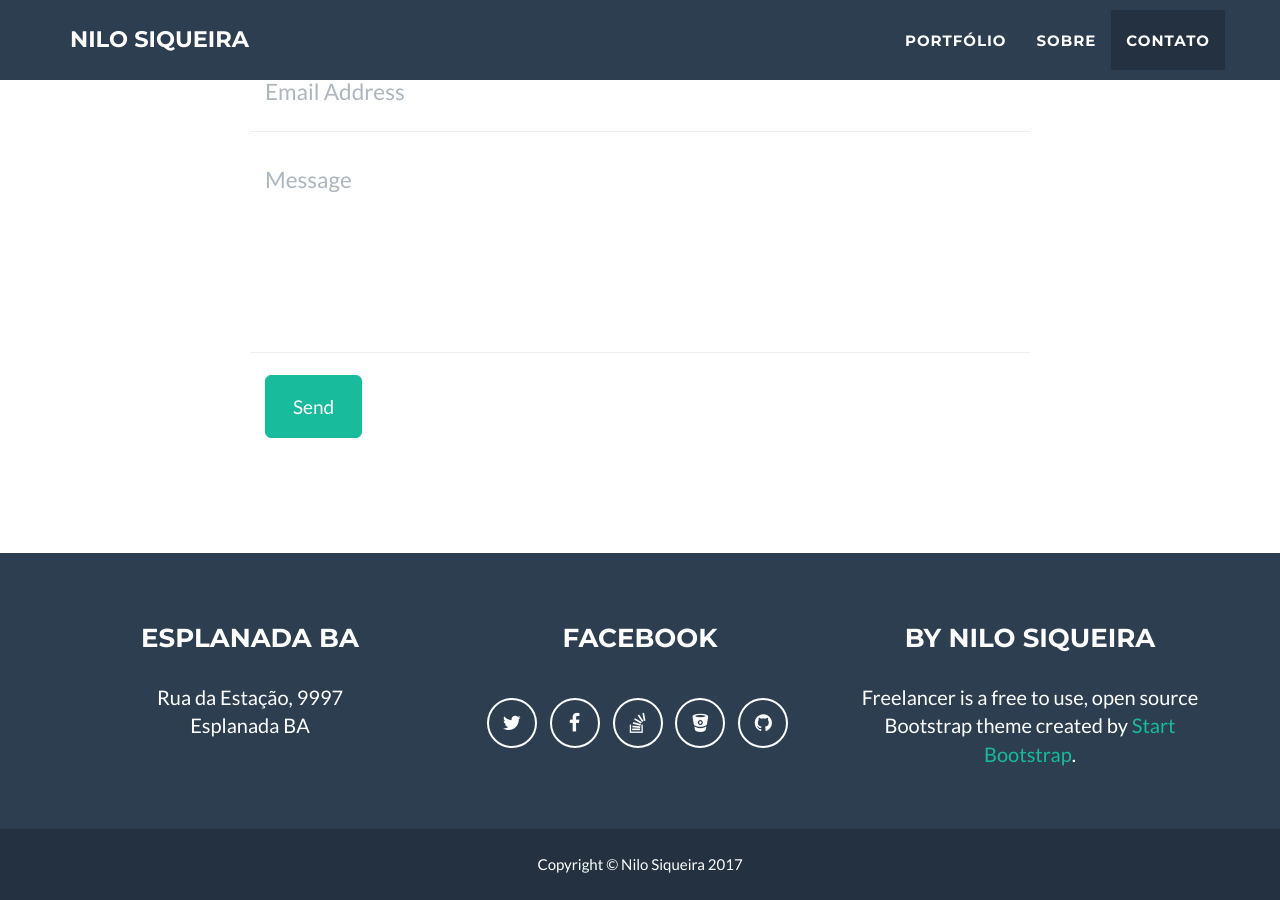
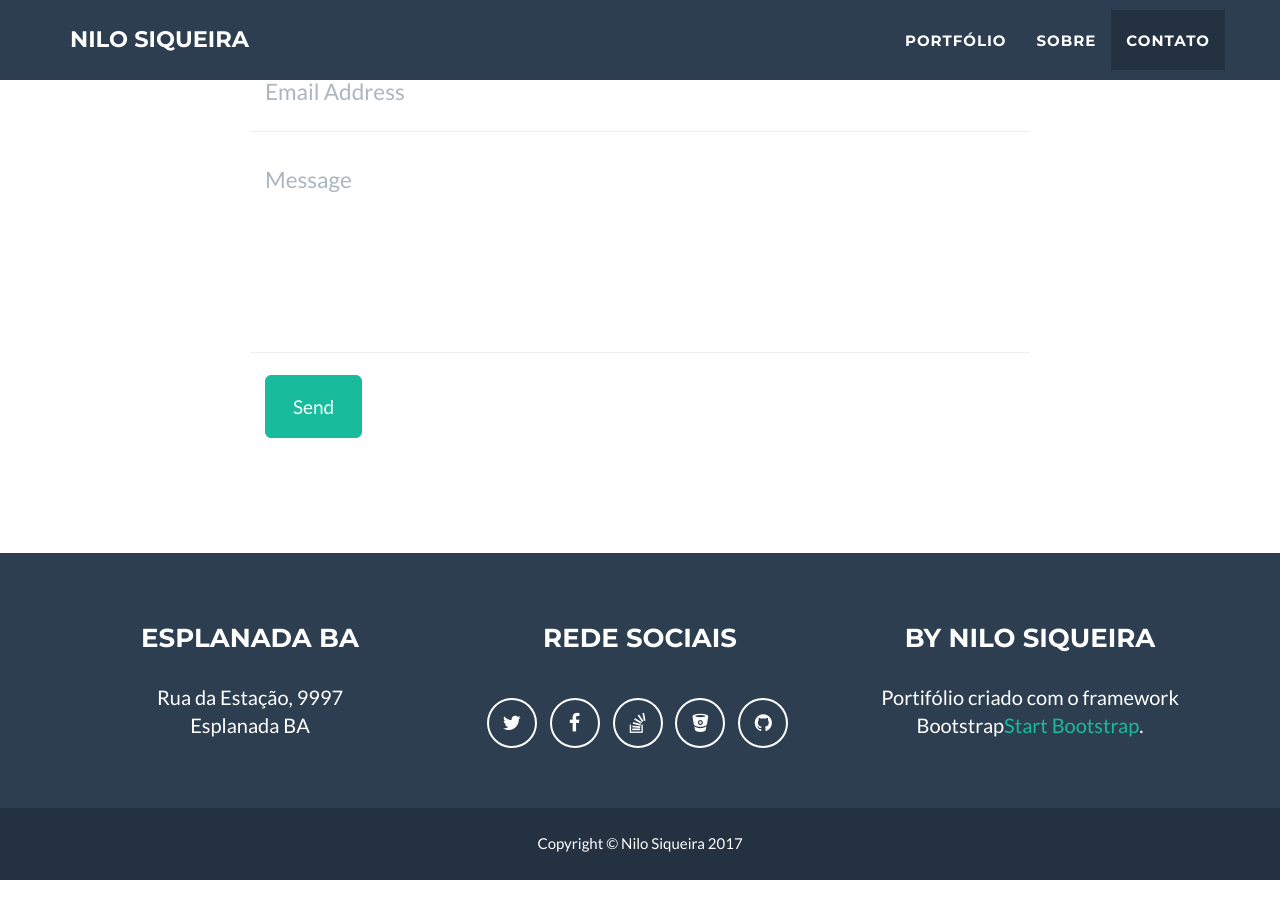
Before and after one commit to nilosiqueira/nilosiqueira.github.io, a Jekyll site: the page built from index.md, in a window 1280 px wide and 900 px high, scrolled down 2660 px. Built offline with Jekyll 4.4.1, drawn with Linux system fonts in a browser that asks for light colours.

Commit message:
Update _config.yml

```diff
--- a/_config.yml
+++ b/_config.yml
@@ -34,13 +34,13 @@
 footer:
   copyright: Nilo Siqueira
   location: Esplanada BA
-  social: Facebook
+  social: Rede Sociais
   credits: By Nilo Siqueira
 
 # Social networks usernames (many more available: google-plus, flickr, dribbble, pinterest, instagram, tumblr, linkedin, etc.)
 social:
   - title: twitter
-    url: http://twitter.com/jekyllrb
+    url: https://twitter.com/nilosiqueira
   - title: facebook
     url: https://www.facebook.com/nilosiqueiratj
   - title: stack-overflow
@@ -48,7 +48,7 @@
   - title: bitbucket
     url: http://bitbucket.org/jekyll
   - title: github
-    url: http://github.com/jekyll
+    url: https://github.com/nilosiqueira
 
 # Postal address (add as many lines as necessary)
 address:
@@ -56,7 +56,7 @@
   - line: Esplanada BA
 
 # Credits content
-credits: 'Freelancer is a free to use, open source Bootstrap theme created by <a href="http://startbootstrap.com">Start Bootstrap</a>.'
+credits: ' Portifólio criado com o framework Bootstrap<a href="http://startbootstrap.com">Start Bootstrap</a>.'
 
 # Build settings
 markdown: kramdown
```
